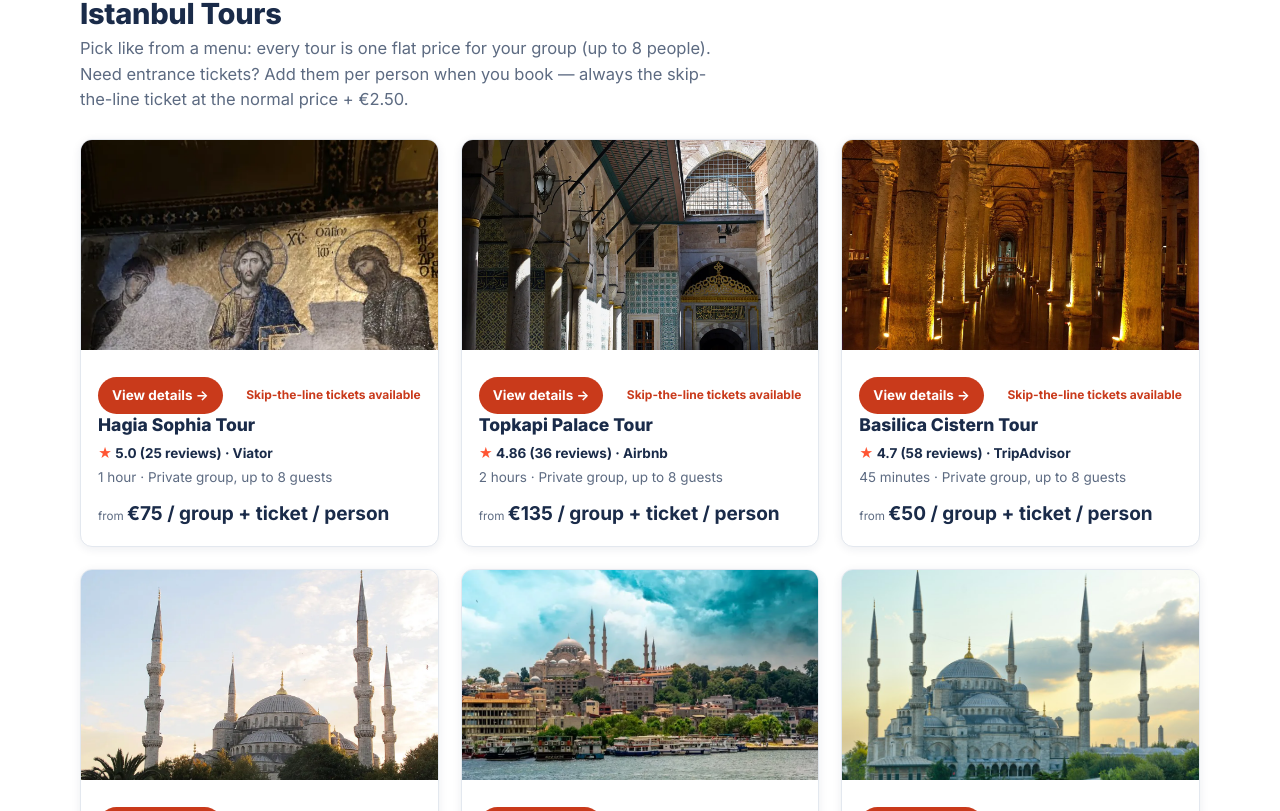
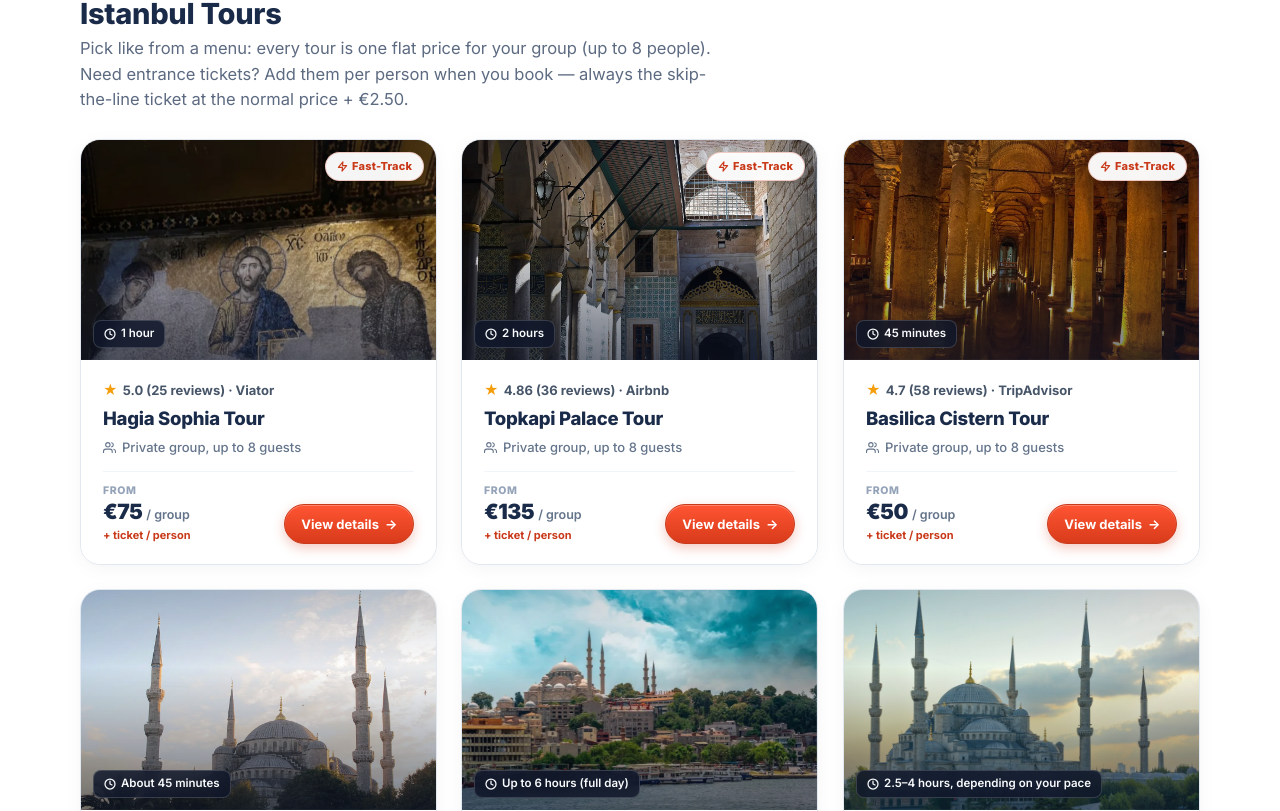
Before and after one commit to 7amed3li/oligarch-travel, a Next.js app: page / in a window 1280 px wide. Shown: the part 829-1640 px from the top of the page. Built offline with nearby package versions, Linux system fonts and the light colour scheme.

Commit message:
feat(ui): redesign tour cards with React Bits spotlight, 3D tilt & dqnamo tactile buttons

```diff
--- a/app/globals.css
+++ b/app/globals.css
@@ -106,20 +106,304 @@ section{padding:56px 0}
 section.alt{background:var(--mist)}
 h2.sec{font-size:29px;margin-bottom:6px}
 .sec-sub{color:var(--ink-soft);font-size:16.5px;margin:4px 0 0;max-width:640px}
-.grid{display:grid;grid-template-columns:repeat(auto-fill,minmax(min(320px,100%),1fr));gap:22px;margin-top:26px}
-.tcard{display:block;background:#fff;border:1px solid var(--line);border-radius:var(--radius);overflow:hidden;text-decoration:none;color:var(--ink);box-shadow:var(--shadow);transition:transform .28s cubic-bezier(.16,1,.3,1),box-shadow .28s cubic-bezier(.16,1,.3,1),border-color .2s ease}
-.tcard:hover{transform:translateY(-5px);box-shadow:0 18px 40px -10px rgba(26,43,73,.14),0 4px 12px rgba(0,0,0,.03);border-color:#CBD5E1}
-.tcard-img{position:relative;display:block;overflow:hidden}
-.tcard-img img{width:100%;height:210px;object-fit:cover;transition:transform .45s cubic-bezier(.16,1,.3,1)}
-.tcard:hover .tcard-img img{transform:scale(1.055)}
-.tcard-badge{position:absolute;top:12px;left:12px;background:var(--accent-deep);color:#fff;font-size:12px;font-weight:800;padding:5px 11px;border-radius:999px;letter-spacing:.02em;box-shadow:0 2px 8px rgba(201,58,27,.4)}
-.tcard-body{display:flex;flex-direction:column;padding:15px 17px 17px}
-.tcard-name{order:1;font-size:17.5px;font-weight:800;line-height:1.3}
-.tcard-rating{order:2;font-size:13.5px;font-weight:700;margin-top:6px}
-.tcard-rating .star{color:var(--star)}
-.tcard-meta{order:3;font-size:13.5px;color:var(--ink-soft);margin-top:4px}
-.tcard-price{order:4;margin-top:11px;font-size:14px;color:var(--ink-soft)}
-.tcard-price strong{font-size:19px;color:var(--ink)}
+.grid{display:grid;grid-template-columns:repeat(auto-fill,minmax(min(330px,100%),1fr));gap:24px;margin-top:26px}
+
+/* ==========================================================================
+   Luxury Tour Card (The Kitchen by dqnamo + React Bits Spotlight & 3D Tilt)
+   ========================================================================== */
+.tcard-luxury {
+  position: relative;
+  display: flex;
+  flex-direction: column;
+  background: #ffffff;
+  border-radius: 20px;
+  overflow: hidden;
+  border: 1px solid #E2E8F0;
+  box-shadow: 0 4px 20px -2px rgba(26, 43, 73, 0.05), 0 2px 6px -1px rgba(0, 0, 0, 0.02);
+  text-decoration: none;
+  color: inherit;
+  transition: transform 0.28s cubic-bezier(0.16, 1, 0.3, 1), box-shadow 0.28s cubic-bezier(0.16, 1, 0.3, 1), border-color 0.25s ease;
+  transform-style: preserve-3d;
+  will-change: transform;
+}
+
+.tcard-luxury:hover {
+  border-color: rgba(255, 85, 51, 0.35);
+  box-shadow: 0 22px 44px -10px rgba(26, 43, 73, 0.15), 0 8px 18px -4px rgba(26, 43, 73, 0.06), 0 0 0 1px rgba(255, 85, 51, 0.18);
+}
+
+.tcard-spotlight {
+  position: absolute;
+  inset: 0;
+  pointer-events: none;
+  border-radius: 20px;
+  z-index: 10;
+  transition: opacity 0.3s ease;
+}
+
+.tcard-media {
+  position: relative;
+  width: 100%;
+  height: 220px;
+  overflow: hidden;
+  background: #F1F5F9;
+}
+
+.tcard-media img {
+  width: 100%;
+  height: 100%;
+  object-fit: cover;
+  transition: transform 0.55s cubic-bezier(0.16, 1, 0.3, 1);
+  will-change: transform;
+}
+
+.tcard-luxury:hover .tcard-media img {
+  transform: scale(1.065);
+}
+
+.tcard-media-gradient {
+  position: absolute;
+  inset: 0;
+  background: linear-gradient(180deg, rgba(15, 23, 42, 0.2) 0%, rgba(15, 23, 42, 0) 35%, rgba(15, 23, 42, 0.6) 100%);
+  pointer-events: none;
+}
+
+.tcard-top-badges {
+  position: absolute;
+  top: 12px;
+  left: 12px;
+  right: 12px;
+  display: flex;
+  justify-content: space-between;
+  align-items: center;
+  z-index: 2;
+  pointer-events: none;
+}
+
+.tcard-badge-excellence {
+  display: inline-flex;
+  align-items: center;
+  gap: 5px;
+  background: rgba(26, 43, 73, 0.9);
+  backdrop-filter: blur(10px);
+  -webkit-backdrop-filter: blur(10px);
+  color: #FFFFFF;
+  font-size: 11.5px;
+  font-weight: 700;
+  padding: 5px 12px;
+  border-radius: 999px;
+  border: 1px solid rgba(255, 255, 255, 0.22);
+  box-shadow: 0 4px 12px rgba(0, 0, 0, 0.2);
+  letter-spacing: 0.01em;
+}
+
+.tcard-badge-icon {
+  color: #F59E0B;
+  font-size: 12px;
+  line-height: 1;
+}
+
+.tcard-badge-ticket {
+  display: inline-flex;
+  align-items: center;
+  gap: 4px;
+  background: rgba(255, 255, 255, 0.96);
+  backdrop-filter: blur(8px);
+  -webkit-backdrop-filter: blur(8px);
+  color: #C93A1B;
+  font-size: 11px;
+  font-weight: 800;
+  padding: 5px 11px;
+  border-radius: 999px;
+  border: 1px solid rgba(201, 58, 26, 0.25);
+  box-shadow: 0 4px 12px rgba(0, 0, 0, 0.1);
+  letter-spacing: 0.02em;
+}
+
+.tcard-duration-chip {
+  position: absolute;
+  bottom: 12px;
+  left: 12px;
+  display: inline-flex;
+  align-items: center;
+  gap: 5px;
+  background: rgba(15, 23, 42, 0.82);
+  backdrop-filter: blur(8px);
+  -webkit-backdrop-filter: blur(8px);
+  color: #F8FAFC;
+  font-size: 11.5px;
+  font-weight: 600;
+  padding: 4px 10px;
+  border-radius: 8px;
+  border: 1px solid rgba(255, 255, 255, 0.16);
+  z-index: 2;
+}
+
+.tcard-content {
+  display: flex;
+  flex-direction: column;
+  flex: 1;
+  padding: 20px 22px 20px;
+  position: relative;
+  z-index: 3;
+  background: #ffffff;
+}
+
+.tcard-rating-row {
+  display: flex;
+  align-items: center;
+  gap: 5px;
+  font-size: 13px;
+  font-weight: 700;
+  color: #1A2B49;
+  margin-bottom: 6px;
+}
+
+.tcard-star {
+  color: #F59E0B;
+  font-size: 14px;
+  line-height: 1;
+}
+
+.tcard-rating-val {
+  font-size: 13px;
+  font-weight: 700;
+  color: #475569;
+}
+
+.tcard-title {
+  font-size: 18.5px;
+  font-weight: 800;
+  color: #1A2B49;
+  line-height: 1.35;
+  margin: 0 0 6px 0;
+  letter-spacing: -0.015em;
+  transition: color 0.2s ease;
+}
+
+.tcard-luxury:hover .tcard-title {
+  color: #C93A1B;
+}
+
+.tcard-group-row {
+  display: flex;
+  align-items: center;
+  gap: 6px;
+  font-size: 13px;
+  color: #64748B;
+  font-weight: 500;
+  margin-bottom: 14px;
+}
+
+.tcard-divider {
+  height: 1px;
+  background: #F1F5F9;
+  margin: auto 0 14px 0;
+}
+
+.tcard-footer {
+  display: flex;
+  justify-content: space-between;
+  align-items: flex-end;
+  gap: 12px;
+}
+
+.tcard-price-stack {
+  display: flex;
+  flex-direction: column;
+}
+
+.tcard-from-label {
+  font-size: 10.5px;
+  font-weight: 800;
+  color: #94A3B8;
+  text-transform: uppercase;
+  letter-spacing: 0.06em;
+  line-height: 1;
+  margin-bottom: 3px;
+}
+
+.tcard-price-line {
+  display: flex;
+  align-items: baseline;
+  gap: 4px;
+  flex-wrap: wrap;
+}
+
+.tcard-amount {
+  font-size: 21px;
+  font-weight: 900;
+  color: #1A2B49;
+  line-height: 1.1;
+  letter-spacing: -0.02em;
+}
+
+.tcard-unit {
+  font-size: 12.5px;
+  font-weight: 600;
+  color: #64748B;
+}
+
+.tcard-ticket-note {
+  font-size: 11px;
+  font-weight: 700;
+  color: #C93A1B;
+  margin-top: 3px;
+  display: inline-block;
+}
+
+.tcard-free-tag {
+  display: inline-block;
+  background: #E6F4EA;
+  color: #137333;
+  font-size: 14px;
+  font-weight: 800;
+  padding: 4px 10px;
+  border-radius: 6px;
+}
+
+.tcard-action {
+  flex-shrink: 0;
+}
+
+/* The Kitchen by dqnamo 3D Tactile Button */
+.tcard-dqnamo-btn {
+  display: inline-flex;
+  align-items: center;
+  gap: 6px;
+  background: linear-gradient(180deg, #FF5533 0%, #D83B1A 100%);
+  color: #ffffff;
+  font-weight: 700;
+  font-size: 13px;
+  padding: 9px 16px;
+  border-radius: 999px;
+  border: 1px solid #C93A1B;
+  box-shadow: 0 4px 12px rgba(216, 59, 26, 0.28), inset 0 1px 0 rgba(255, 255, 255, 0.28);
+  transition: all 0.2s cubic-bezier(0.16, 1, 0.3, 1);
+  position: relative;
+  cursor: pointer;
+  user-select: none;
+  white-space: nowrap;
+}
+
+.tcard-luxury:hover .tcard-dqnamo-btn {
+  box-shadow: 0 6px 16px rgba(216, 59, 26, 0.42), inset 0 1px 0 rgba(255, 255, 255, 0.38);
+  transform: translateY(-1px);
+}
+
+.tcard-luxury:active .tcard-dqnamo-btn {
+  transform: translateY(2px) scale(0.97);
+  box-shadow: 0 2px 4px rgba(216, 59, 26, 0.2);
+}
+
+.tcard-btn-arrow {
+  display: inline-block;
+  transition: transform 0.25s cubic-bezier(0.16, 1, 0.3, 1);
+}
+
+.tcard-luxury:hover .tcard-btn-arrow {
+  transform: translateX(4px);
+}
 .cols3{display:grid;grid-template-columns:repeat(auto-fit,minmax(260px,1fr));gap:26px;margin-top:26px}
 .why-item{background:#fff;border:1px solid var(--line);border-radius:var(--radius);padding:20px}
 .why-item h3{font-size:17px;margin-bottom:6px}
@@ -240,12 +524,6 @@ html.lenis, html.lenis body { height: auto; }
 .ticketbox .tb-row input { width: 18px; height: 18px; margin-top: 2px; accent-color: #C93A1B; }
 .ticketbox .tb-note { margin: 8px 0 0; font-size: 12.5px; color: #5D6B82; }
 
-/* Card affordance: make it obvious cards open a detail page */
-.tcard { transition: transform .18s ease, box-shadow .18s ease; }
-.tcard:hover { transform: translateY(-3px); box-shadow: 0 14px 30px rgba(26,43,73,.14); }
-.tcard-foot { display: flex; justify-content: space-between; align-items: center; gap: 8px; margin-top: 12px; }
-.tcard-cta { display: inline-block; background: #C93A1B; color: #fff; font-weight: 700; font-size: 13.5px; padding: 8px 14px; border-radius: 999px; }
-.tcard-tick { font-size: 12px; font-weight: 700; color: #C93A1B; text-align: right; }
 /* "Add another tour" block inside the booking form */
 .addother { border: 1px solid #E3E8EF; border-radius: 10px; padding: 12px 14px; margin-bottom: 14px; background: #F5F7FA; }
 .addother .ao-toggle { display: flex; gap: 10px; align-items: center; font-weight: 700; color: #1A2B49; cursor: pointer; }
--- a/components/SmoothScroll.tsx
+++ b/components/SmoothScroll.tsx
@@ -80,7 +80,7 @@ export default function SmoothScroll({ children }: { children: React.ReactNode }
       }
 
       // Tour cards stagger reveal with smooth spring
-      const cards = document.querySelectorAll('.tcard');
+      const cards = document.querySelectorAll('.tcard-luxury, .tcard');
       if (cards.length > 0) {
         gsap.fromTo(
           cards,
--- a/components/TourCard.tsx
+++ b/components/TourCard.tsx
@@ -1,6 +1,9 @@
+'use client';
+
+import { useState, useRef, MouseEvent } from 'react';
 import Link from 'next/link';
 import { RATINGS, TOURS, type Locale } from '@/data/tours';
-import { priceDisplay } from '@/lib/cart';
+import { fmtMoney } from '@/lib/cart';
 import type { TourPrice } from '@/lib/prices';
 
 export default function TourCard({
@@ -14,32 +17,184 @@ export default function TourCard({
   price: TourPrice;
   u: any;
 }) {
+  const cardRef = useRef<HTMLAnchorElement>(null);
+  const [mousePos, setMousePos] = useState({ x: 0, y: 0 });
+  const [isHovered, setIsHovered] = useState(false);
+  const [rotation, setRotation] = useState({ x: 0, y: 0 });
+
   const t = TOURS[tid];
-  const c = t.content[locale];
+  const c = t?.content[locale];
   const r = RATINGS[tid];
+
+  if (!t || !c) return null;
+
+  const isFree = price && price.perGroup === 0 && price.perPerson === 0;
+
+  let priceMain = '';
+  let priceUnit = '';
+  if (price) {
+    if (price.luxuryGroup) {
+      priceMain = `${fmtMoney(price.currency, price.perGroup)}–${fmtMoney(price.currency, price.luxuryGroup)}`;
+      priceUnit = u.per_group || '/ group';
+    } else if (price.perPerson > 0 && price.perGroup === 0) {
+      priceMain = fmtMoney(price.currency, price.perPerson);
+      priceUnit = u.per_person || '/ person';
+    } else if (price.perGroup > 0) {
+      priceMain = fmtMoney(price.currency, price.perGroup);
+      priceUnit = u.per_group || '/ group';
+    }
+  }
+
+  const handleMouseMove = (e: MouseEvent<HTMLAnchorElement>) => {
+    if (!cardRef.current) return;
+    const rect = cardRef.current.getBoundingClientRect();
+    const x = e.clientX - rect.left;
+    const y = e.clientY - rect.top;
+    setMousePos({ x, y });
+
+    // Subtle 3D tilt calculation (dqnamo & React Bits pattern)
+    const centerX = rect.width / 2;
+    const centerY = rect.height / 2;
+    const rotX = ((y - centerY) / centerY) * -3.2;
+    const rotY = ((x - centerX) / centerX) * 3.2;
+    setRotation({ x: rotX, y: rotY });
+  };
+
+  const handleMouseEnter = () => {
+    setIsHovered(true);
+  };
+
+  const handleMouseLeave = () => {
+    setIsHovered(false);
+    setRotation({ x: 0, y: 0 });
+  };
+
+  const fastTrackText =
+    locale === 'zh'
+      ? '含免排队'
+      : locale === 'de'
+      ? 'Skip-the-Line'
+      : locale === 'tr'
+      ? 'Hızlı Giriş'
+      : 'Fast-Track';
+
   return (
-    <Link className="tcard" href={`/${locale}/tours/${tid}`}>
-      <span className="tcard-img">
-        <img src={`/img/${t.img}`} alt={c.name} />
-        {r?.badge ? <span className="tcard-badge">{r.badge[locale]}</span> : null}
-      </span>
-      <span className="tcard-body">
-        <span className="tcard-rating">
-          <span className="star">★</span> {r ? r[locale] : ''}
-        </span>
-        <span className="tcard-name">{c.name}</span>
-        <span className="tcard-meta">
-          {c.duration} · {c.group}
-        </span>
-        <span className="tcard-price">
-          {price && price.perGroup === 0 && price.perPerson === 0 ? null : <small>{u.price_from} </small>}
-          <strong>{price ? priceDisplay(price, u) : ''}</strong>
-        </span>
-        <span className="tcard-foot">
-          <span className="tcard-cta">{u.details_link || 'View details'} →</span>
-          {price?.ticket ? <span className="tcard-tick">{u.tickets_available || ''}</span> : null}
-        </span>
-      </span>
+    <Link
+      ref={cardRef}
+      className="tcard-luxury"
+      href={`/${locale}/tours/${tid}`}
+      onMouseMove={handleMouseMove}
+      onMouseEnter={handleMouseEnter}
+      onMouseLeave={handleMouseLeave}
+      style={{
+        transform: isHovered
+          ? `perspective(1000px) rotateX(${rotation.x}deg) rotateY(${rotation.y}deg) translateY(-8px)`
+          : 'perspective(1000px) rotateX(0deg) rotateY(0deg) translateY(0px)',
+      }}
+    >
+      {/* React Bits Interactive Radial Spotlight Sheen */}
+      <div
+        className="tcard-spotlight"
+        style={{
+          opacity: isHovered ? 1 : 0,
+          background: `radial-gradient(420px circle at ${mousePos.x}px ${mousePos.y}px, rgba(255, 85, 51, 0.08), transparent 70%)`,
+        }}
+      />
+
+      {/* Card Image Area with Overlays */}
+      <div className="tcard-media">
+        <img src={`/img/${t.img}`} alt={c.name} loading="lazy" />
+        <div className="tcard-media-gradient" />
+
+        {/* Floating Top Badges */}
+        <div className="tcard-top-badges">
+          {r?.badge ? (
+            <span className="tcard-badge-excellence">
+              <span className="tcard-badge-icon">★</span>
+              <span>{r.badge[locale]}</span>
+            </span>
+          ) : (
+            <span />
+          )}
+
+          {price?.ticket ? (
+            <span className="tcard-badge-ticket">
+              <svg width="11" height="11" viewBox="0 0 24 24" fill="none" stroke="currentColor" strokeWidth="2.5" strokeLinecap="round" strokeLinejoin="round">
+                <path d="M13 2L3 14h9l-1 8 10-12h-9l1-8z" />
+              </svg>
+              <span>{fastTrackText}</span>
+            </span>
+          ) : null}
+        </div>
+
+        {/* Floating Duration Chip */}
+        {c.duration ? (
+          <div className="tcard-duration-chip">
+            <svg width="12" height="12" viewBox="0 0 24 24" fill="none" stroke="currentColor" strokeWidth="2.5" strokeLinecap="round" strokeLinejoin="round">
+              <circle cx="12" cy="12" r="10" />
+              <polyline points="12 6 12 12 16 14" />
+            </svg>
+            <span>{c.duration}</span>
+          </div>
+        ) : null}
+      </div>
+
+      {/* Card Content Area */}
+      <div className="tcard-content">
+        {/* Rating Row */}
+        {r && r[locale] ? (
+          <div className="tcard-rating-row">
+            <span className="tcard-star">★</span>
+            <span className="tcard-rating-val">{r[locale]}</span>
+          </div>
+        ) : null}
+
+        {/* Tour Title */}
+        <h3 className="tcard-title">{c.name}</h3>
+
+        {/* Tour Specs / Group Size */}
+        <div className="tcard-group-row">
+          <svg width="13" height="13" viewBox="0 0 24 24" fill="none" stroke="currentColor" strokeWidth="2" strokeLinecap="round" strokeLinejoin="round">
+            <path d="M17 21v-2a4 4 0 0 0-4-4H5a4 4 0 0 0-4 4v2" />
+            <circle cx="9" cy="7" r="4" />
+            <path d="M23 21v-2a4 4 0 0 0-3-3.87" />
+            <path d="M16 3.13a4 4 0 0 1 0 7.75" />
+          </svg>
+          <span>{c.group}</span>
+        </div>
+
+        {/* Clean Hairline Separator */}
+        <div className="tcard-divider" />
+
+        {/* Card Footer: Price Stack + The Kitchen dqnamo 3D Button */}
+        <div className="tcard-footer">
+          <div className="tcard-price-stack">
+            {isFree ? (
+              <div className="tcard-free-tag">{u.free || 'Free'}</div>
+            ) : (
+              <>
+                <span className="tcard-from-label">{u.price_from || 'From'}</span>
+                <div className="tcard-price-line">
+                  <span className="tcard-amount">{priceMain}</span>
+                  {priceUnit ? <span className="tcard-unit">{priceUnit}</span> : null}
+                </div>
+                {price?.ticket ? (
+                  <span className="tcard-ticket-note">
+                    + {u.tickets_word || 'ticket'} {u.per_person}
+                  </span>
+                ) : null}
+              </>
+            )}
+          </div>
+
+          <div className="tcard-action">
+            <span className="tcard-dqnamo-btn">
+              <span>{u.details_link || 'View details'}</span>
+              <span className="tcard-btn-arrow">→</span>
+            </span>
+          </div>
+        </div>
+      </div>
     </Link>
   );
 }
```
